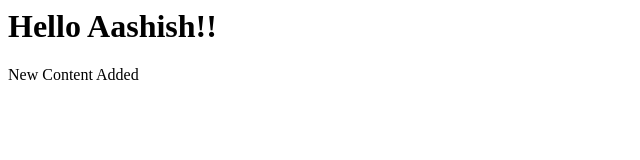
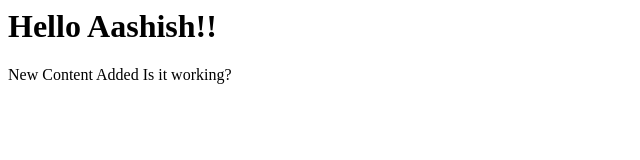
Before and after one commit to aashishgoel-sf/gitAdvancedTraining, a plain HTML site: page index.html in a window 1280 px wide. Shown: the full height of the page, 0-640 px from the left. Drawn offline with Linux system fonts and the light colour scheme.

Commit message:
Updated index.html

```diff
--- a/index.html
+++ b/index.html
@@ -1,3 +1,4 @@
 <h1>Hello Aashish!!</h1>
 
 New Content Added
+Is it working?
```
